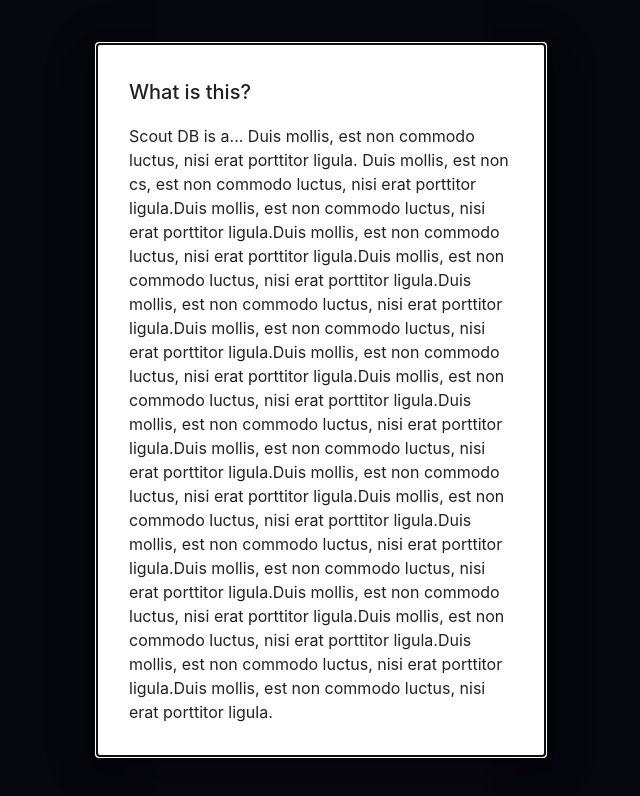
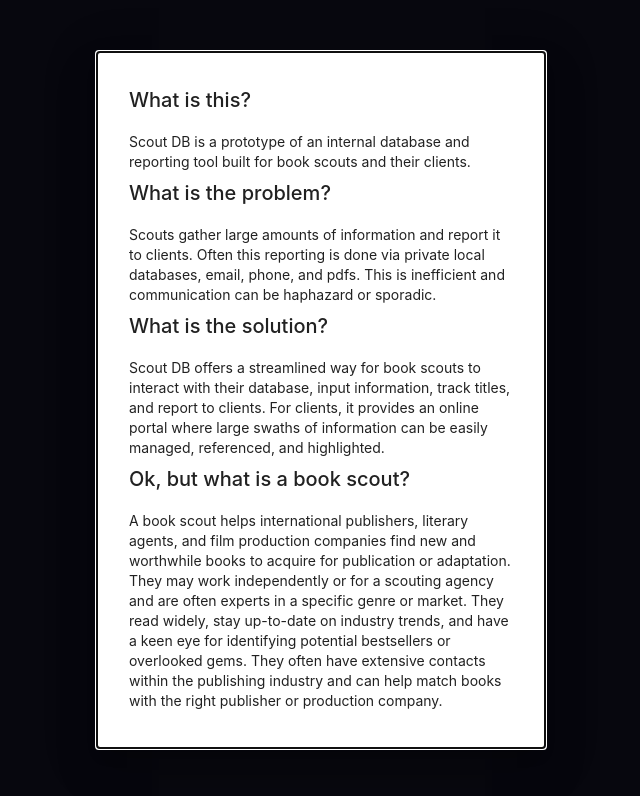
Before and after one commit to jdlms/scout-db, a React (Vite) app in the folder client/: page / in a window 1280 px wide. Both pictures are taken after a click on the element "What is this?". Shown: the top 796 px of the page, without its empty margins (319-959 px from the left). Built offline with nearby package versions, Linux system fonts and the light colour scheme; no server answers.

Commit message:
modal text edit

```diff
--- a/client/src/components/LandingModal.jsx
+++ b/client/src/components/LandingModal.jsx
@@ -37,17 +37,44 @@
         aria-describedby="modal-modal-description"
       >
         <Box sx={style}>
-          <Typography id="modal-modal-title" variant="h6" component="h2">
+          <Typography id="modal-modal-title" variant="h6">
             What is this?
           </Typography>
-          <Typography id="modal-modal-description" sx={{ mt: 2}}>
-            Scout DB is a... Duis mollis, est non commodo luctus, nisi erat porttitor ligula. Duis mollis, est non cs, est non commodo luctus, nisi erat porttitor ligula.Duis mollis, est non commodo luctus, nisi erat porttitor ligula.Duis mollis, est non commodo luctus, nisi erat porttitor ligula.Duis mollis, est non commodo luctus, nisi erat porttitor ligula.Duis mollis, est non commodo luctus, nisi erat porttitor ligula.Duis mollis, est non commodo luctus, nisi erat porttitor ligula.Duis mollis, est non commodo luctus, nisi erat porttitor ligula.Duis mollis, est non commodo luctus, nisi erat porttitor ligula.Duis mollis, est non commodo luctus, nisi erat porttitor ligula.Duis mollis, est non commodo luctus, nisi erat porttitor ligula.Duis mollis, est non commodo luctus, nisi erat porttitor ligula.Duis mollis, est non commodo luctus, nisi erat porttitor ligula.Duis mollis, est non commodo luctus, nisi erat porttitor ligula.Duis mollis, est non commodo luctus, nisi erat porttitor ligula.Duis mollis, est non commodo luctus, nisi erat porttitor ligula.Duis mollis, est non commodo luctus, nisi erat porttitor ligula.Duis mollis, est non commodo luctus, nisi erat porttitor ligula.Duis mollis, est non commodo luctus, nisi erat porttitor ligula.
+          <Typography id="modal-modal-description" variant="body2" gutterBottom sx={{ mt: 2 }}>
+            Scout DB is a prototype of an internal database and reporting tool built for book scouts
+            and their clients.
+          </Typography>
+          <Typography id="modal-modal-title" variant="h6" component="h3">
+            What is the problem?
+          </Typography>
+          <Typography id="modal-modal-description" variant="body2" gutterBottom sx={{ mt: 2 }}>
+            Scouts gather large amounts of information and report it to clients. Often this
+            reporting is done via private local databases, email, phone, and pdfs. This is
+            inefficient and communication can be haphazard or sporadic.
+          </Typography>
+          <Typography id="modal-modal-title" variant="h6" component="h3">
+            What is the solution?
+          </Typography>
+          <Typography id="modal-modal-description" variant="body2" gutterBottom sx={{ mt: 2 }}>
+            Scout DB offers a streamlined way for book scouts to interact with their database, input
+            information, track titles, and report to clients. For clients, it provides an online
+            portal where large swaths of information can be easily managed, referenced, and
+            highlighted.
+          </Typography>
+          <Typography id="modal-modal-title" variant="h6" component="h3">
+            Ok, but what is a book scout?
+          </Typography>
+          <Typography id="modal-modal-description" variant="body2" gutterBottom sx={{ mt: 2 }}>
+            A book scout helps international publishers, literary agents, and film production
+            companies find new and worthwhile books to acquire for publication or adaptation. They
+            may work independently or for a scouting agency and are often experts in a specific
+            genre or market. They read widely, stay up-to-date on industry trends, and have a keen
+            eye for identifying potential bestsellers or overlooked gems. They often have extensive
+            contacts within the publishing industry and can help match books with the right
+            publisher or production company.
           </Typography>
         </Box>
       </Modal>
     </div>
   );
 }
-
-
-//A book scout is a professional who helps publishers, literary agents, and film production companies find new and worthwhile books to acquire for publication or adaptation. They may work independently or for a scouting agency and are often experts in a specific genre or market. They read widely, stay up-to-date on industry trends, and have a keen eye for identifying potential bestsellers or literary gems. They often have extensive contacts within the publishing industry and can help match books with the right publisher or production company.
```
